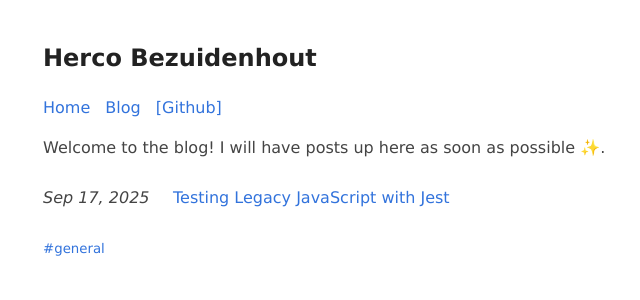
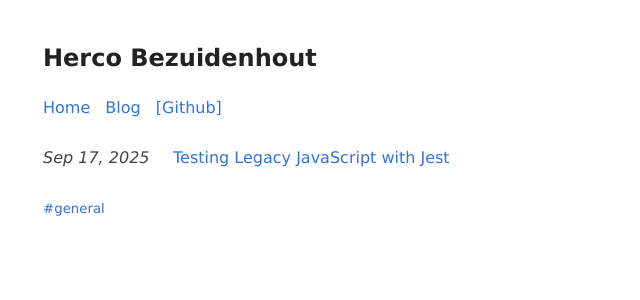
Before and after one commit to hercobezuidenhout/hercobezuidenhout.github.io, a Jekyll site: the page built from blog.md, in a window 1280 px wide. Shown: the top 300 px of the page, without its empty margins (237-877 px from the left). Built offline with Jekyll 4.4.1, drawn with Linux system fonts in a browser that asks for light colours.

Commit message:
Update blog.md

```diff
--- a/blog.md
+++ b/blog.md
@@ -4,4 +4,3 @@ title: Blog
 description: Here be writings
 permalink: /blog
 ---
-Welcome to the blog! I will have posts up here as soon as possible ✨.
```
